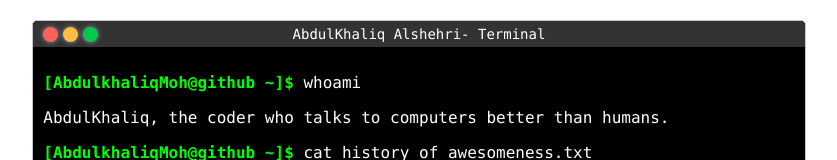
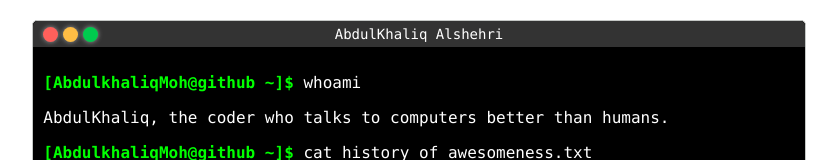
Before and after one commit to AbdulkhaliqMoh/AbdulkhaliqMoh.github.io, a plain HTML site: page index.html in a window 1280 px wide. Shown: the top 160 px of the page, without its empty margins (221-1058 px from the left). Drawn offline with Linux system fonts and the light colour scheme.

Commit message:
Adding a personal webpage with a terminal-style preview

```diff
--- a/index.html
+++ b/index.html
@@ -15,7 +15,7 @@
           <div class="button minimize"></div>
           <div class="button maximize"></div>
         </div>
-        <span class="title">AbdulKhaliq Alshehri- Terminal</span>
+        <span class="title">AbdulKhaliq Alshehri</span>
       </div>
       <div class="terminal">
         <p><span class="prompt">[AbdulkhaliqMoh@github ~]$</span> whoami</p>
```
